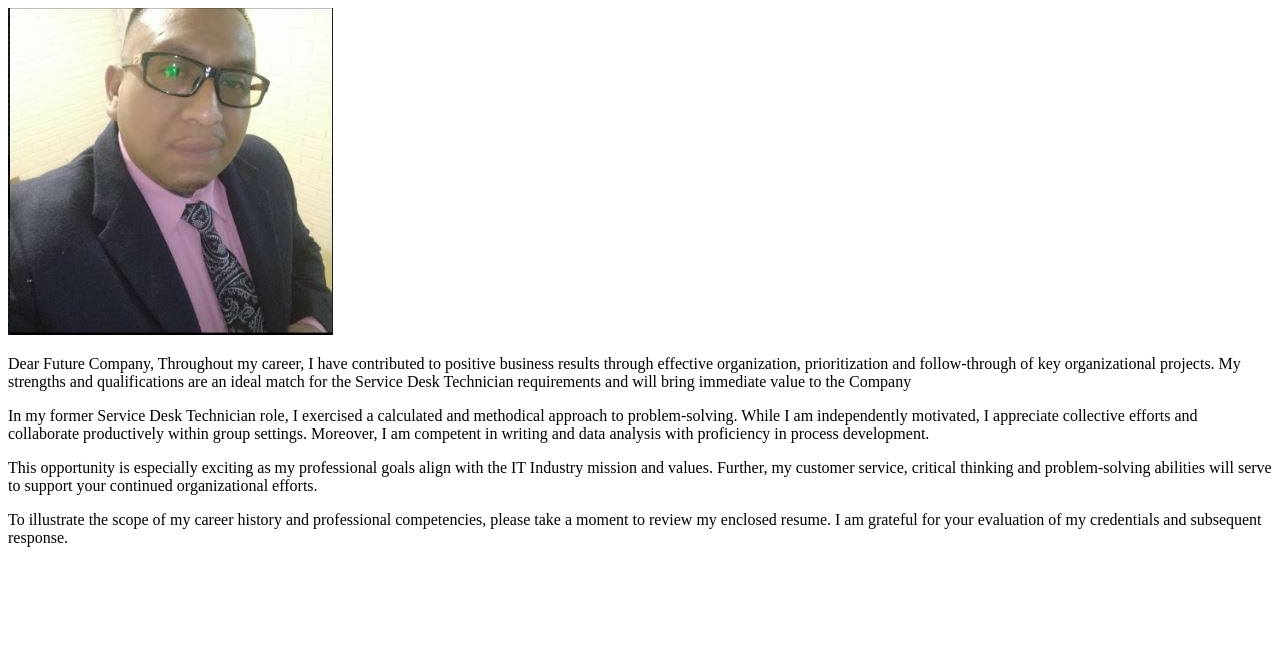
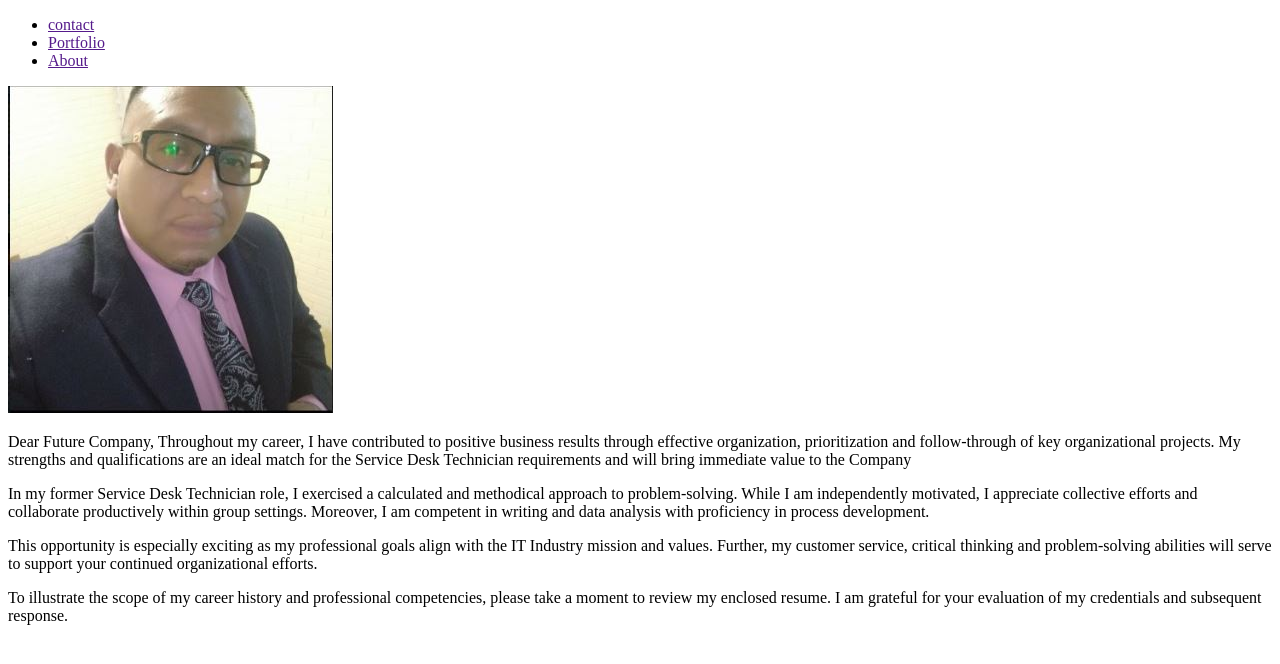
Before and after one commit to sanjothebay/responsive_portfoilo, a plain HTML site: page index.html in a window 1280 px wide. Drawn offline with Linux system fonts and the light colour scheme.

Commit message:
added list

```diff
--- a/index.html
+++ b/index.html
@@ -1,16 +1,22 @@
 <!DOCTYPE html>
 <html lang="en">
+
 <head>
     <meta charset="UTF-8">
     <meta name="viewport" content="width=device-width, initial-scale=1.0">
     <link rel="stylesheet" href="/Assets/style.css">
     <title>Document</title>
 </head>
+
 <body>
     <header>
         <div class="profile-name"></div>
         <nav>
-
+            <ul>
+                <li><a href="">contact</a></li>
+                <li><a href="">Portfolio</a></li>
+                <li><a href="">About</a></li>
+            </ul>
         </nav>
     </header>
     <main>
@@ -47,10 +53,14 @@
             evaluation of my credentials and subsequent response.
         </p>
     </main>
+    <aside>
+
+    </aside>
 
     <footer>
 
     </footer>
 
 </body>
+
 </html>
```
Lines whose indentation alone changed are shown as unchanged.
